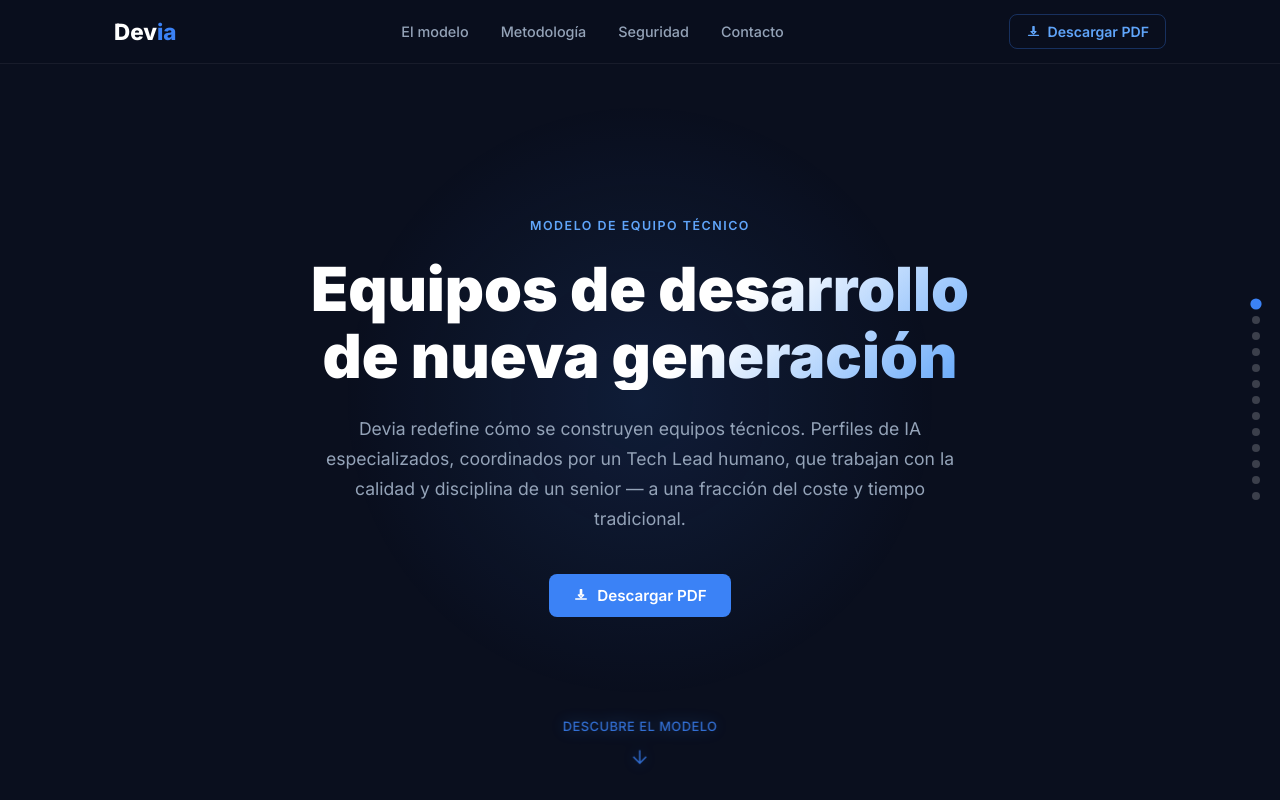
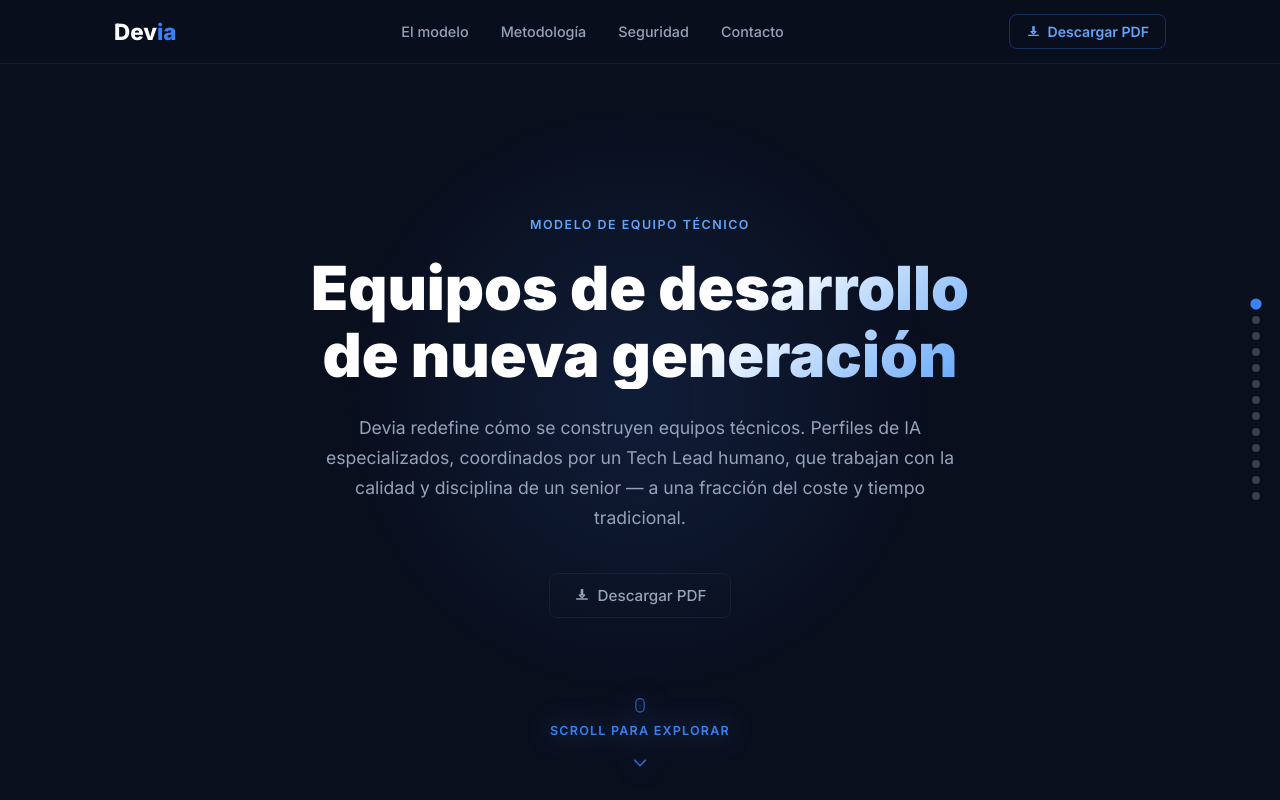
Before and after one commit to kai-devia/devia-model-web, a React (Vite) app: page / in a window 1280 px wide. Built offline with nearby package versions, Linux system fonts and the light colour scheme.

Commit message:
hero: pdf btn secundario, scroll hint más prominente con mouse icon

```diff
--- a/src/components/sections/Hero.tsx
+++ b/src/components/sections/Hero.tsx
@@ -48,7 +48,7 @@ export function Hero() {
           viewport={defaultViewport}
           transition={{ delay: 0.3 }}
         >
-          <a href={pdfPath} target="_blank" rel="noopener noreferrer" className="btn-primary">
+          <a href={pdfPath} target="_blank" rel="noopener noreferrer" className="btn-secondary">
             <IconDownload />
             Descargar PDF
           </a>
@@ -56,9 +56,14 @@ export function Hero() {
       </div>
 
       <div className="hero-scroll-hint">
-        <span>Descubre el modelo</span>
-        <svg viewBox="0 0 24 24" fill="none" stroke="currentColor" strokeWidth="1.5">
-          <path d="M12 5v14M5 12l7 7 7-7"/>
+        {/* Mouse icon */}
+        <svg className="scroll-mouse" viewBox="0 0 24 24" fill="none" stroke="currentColor" strokeWidth="1.5">
+          <rect x="7" y="2" width="10" height="16" rx="5"/>
+          <line x1="12" y1="6" x2="12" y2="10"/>
+        </svg>
+        <span>Scroll para explorar</span>
+        <svg className="scroll-arrow" viewBox="0 0 24 24" fill="none" stroke="currentColor" strokeWidth="1.5">
+          <path d="M5 12l7 7 7-7"/>
         </svg>
       </div>
     </section>
--- a/src/styles/components.css
+++ b/src/styles/components.css
@@ -336,27 +336,42 @@
   display: flex;
   flex-direction: column;
   align-items: center;
-  gap: 8px;
+  gap: 6px;
   color: var(--blue);
-  font-size: 0.8rem;
-  font-weight: 500;
-  letter-spacing: 0.04em;
+  font-size: 0.78rem;
+  font-weight: 600;
+  letter-spacing: 0.1em;
   text-transform: uppercase;
-  opacity: 0.85;
-  filter: drop-shadow(0 0 8px rgba(59, 130, 246, 0.4));
+  opacity: 1;
+  filter: drop-shadow(0 0 12px rgba(59, 130, 246, 0.5));
   cursor: default;
   user-select: none;
 }
 
-.hero-scroll-hint svg {
-  width: 22px;
-  height: 22px;
-  animation: bounce 2s ease-in-out infinite;
+.hero-scroll-hint .scroll-mouse {
+  width: 20px;
+  height: 20px;
+  opacity: 0.7;
+}
+
+.hero-scroll-hint .scroll-mouse line {
+  animation: scroll-wheel 1.6s ease-in-out infinite;
+}
+
+.hero-scroll-hint .scroll-arrow {
+  width: 20px;
+  height: 20px;
+  animation: bounce 1.6s ease-in-out infinite;
 }
 
 @keyframes bounce {
   0%, 100% { transform: translateY(0); }
-  50% { transform: translateY(7px); }
+  50% { transform: translateY(6px); }
+}
+
+@keyframes scroll-wheel {
+  0%, 100% { transform: translateY(0); opacity: 1; }
+  50% { transform: translateY(3px); opacity: 0.4; }
 }
 
 /* ── General section padding ─────────────────────────────── */
```
